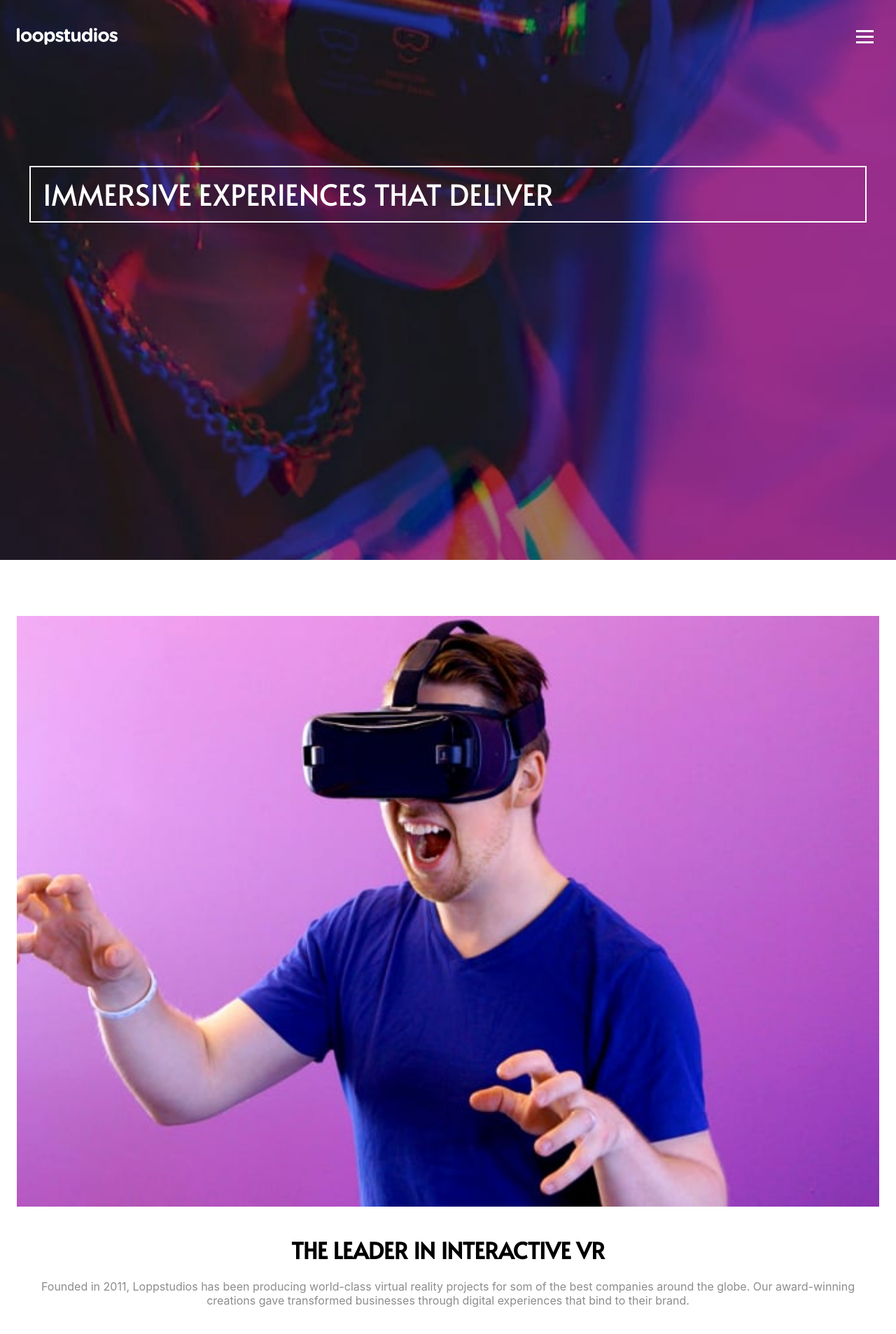
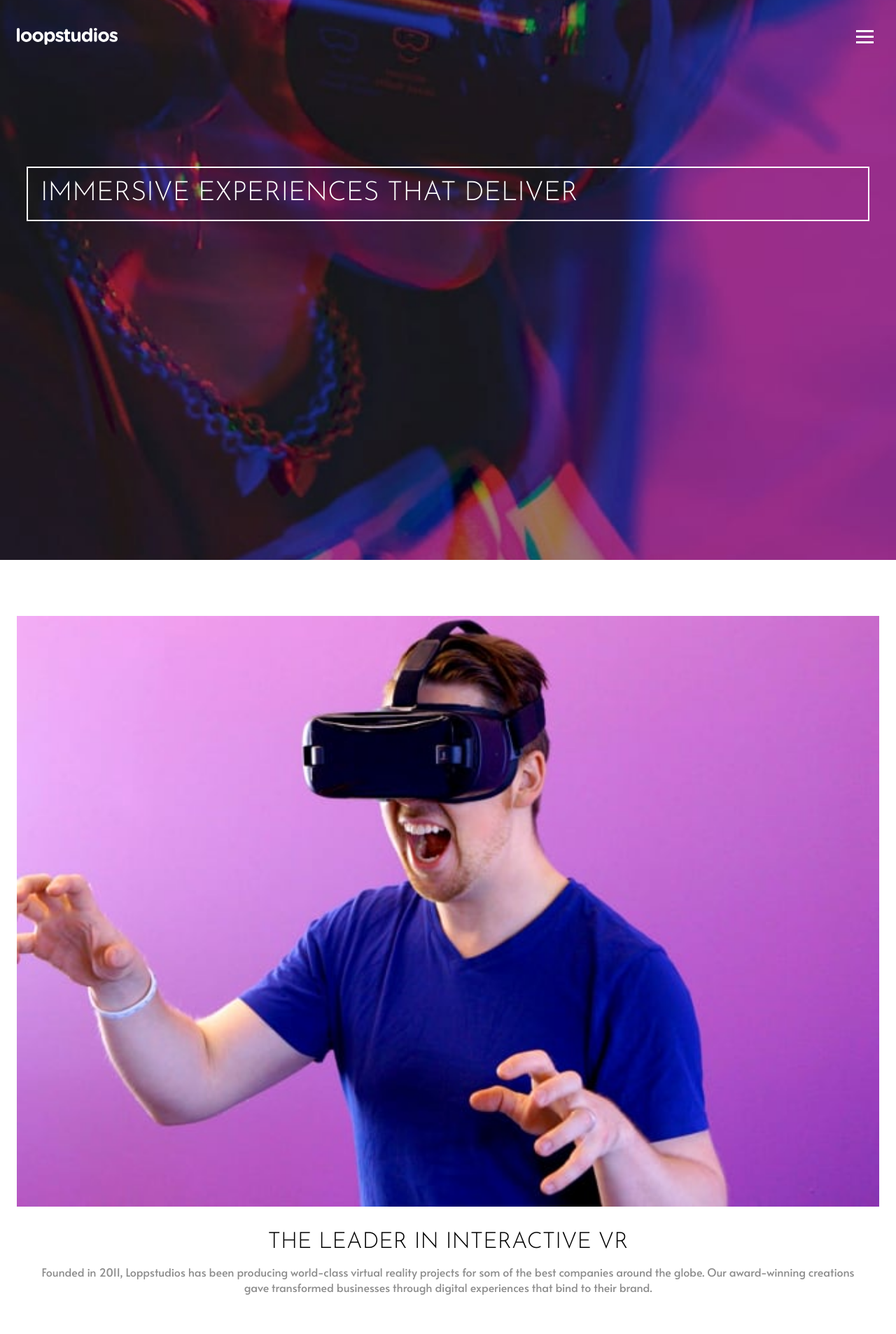
Before and after one commit to matheuscarvalhoscm/loopstudios, a React (Create React App) app: page / in a window 1280 px wide. Shown: the top 1906 px of the page at 70% size. Built offline with nearby package versions, Linux system fonts and the light colour scheme.

Commit message:
🔨 fix first and second section style

```diff
--- a/src/App.css
+++ b/src/App.css
@@ -60,8 +60,9 @@
 }
 
 .nav-item {
-  font-family: 'Alata', sans-serif;
+  font-family: 'Josefin Sans', sans-serif;
   font-size: 2.5em;
+  padding: 10px;
 }
 
 .bar {
@@ -76,10 +77,11 @@
 
 .first-section-hero-text {
   border: 2px solid var(--white);
-  font-family: 'Alata', sans-serif;
-  font-size: 2.6em;
+  font-family: 'Josefin Sans', sans-serif;
+  font-size: 2.4em;
+  font-weight: lighter;
   color: var(--white);
-  margin: 3.2em 1em;
+  margin: 3.5em 1em;
   padding: 1.1rem;
   text-align: left;
   line-height: 1em;
@@ -116,11 +118,13 @@
 
 .second-section-title {
   color: var(--black);
-  font-family: 'Alata', sans-serif;
+  font-family: 'Josefin Sans', sans-serif;
+  font-weight: lighter;
   font-size: 2em;
-  padding: 20px;
+  padding: 15px;
 }
 
 .second-section-text {
   color: var(--dark-gray);
+  font-family: 'Alata', sans-serif;
 }
```
